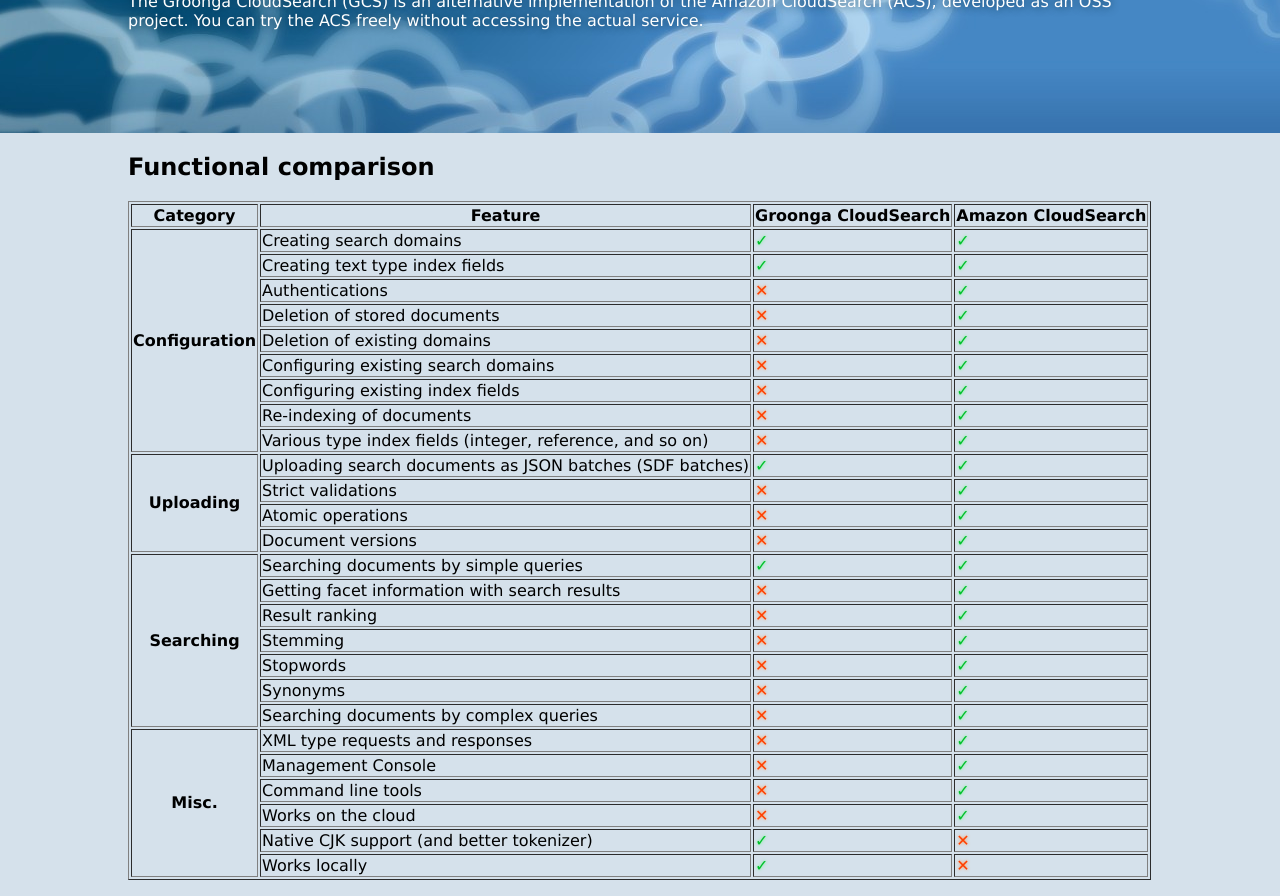
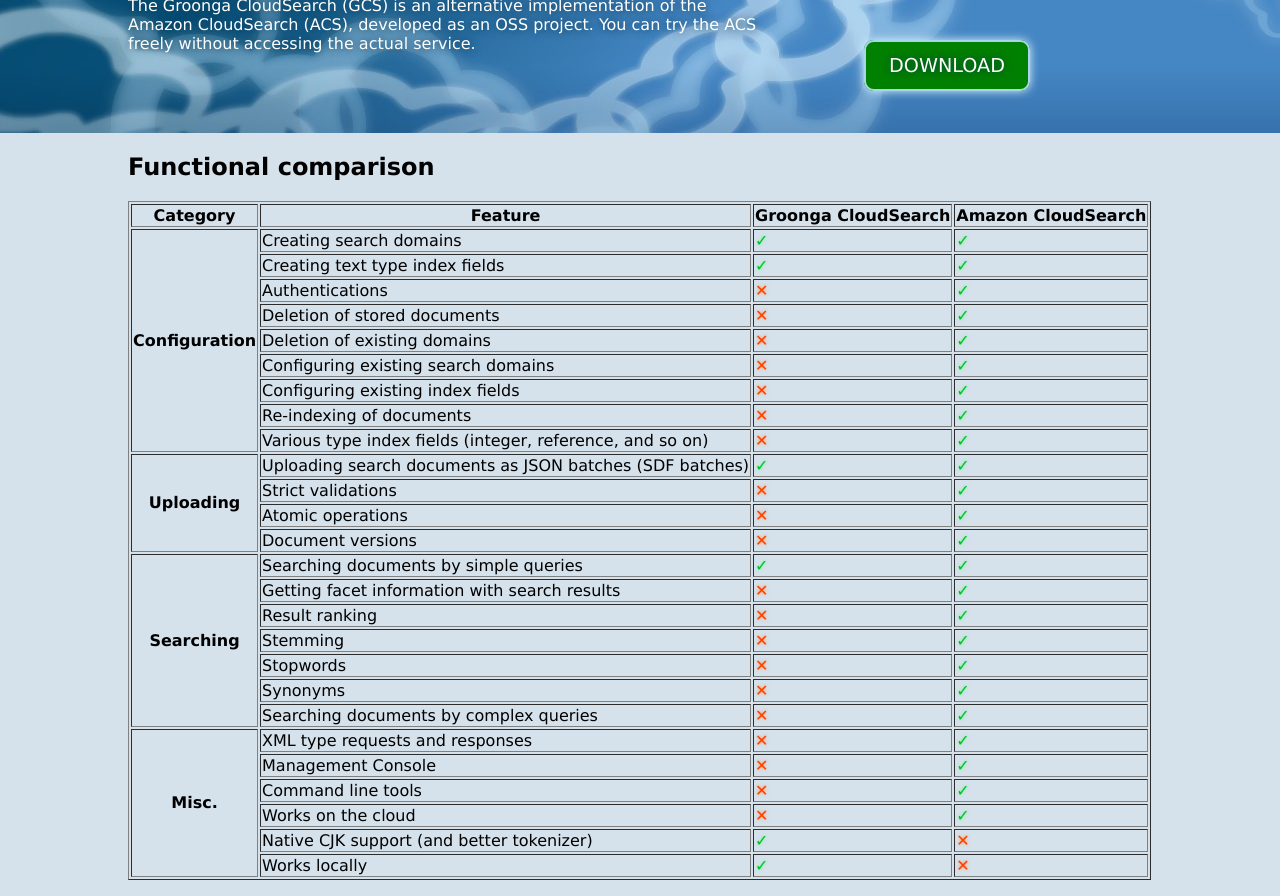
Before and after one commit to groonga/gcs.groonga.org, a Jekyll site: the page built from index.md, in a window 1280 px wide, cut to the strip 153-1049 px from the top of the page. Built offline with Jekyll 4.4.1, drawn with Linux system fonts in a browser that asks for light colours.

Commit message:
Add "Download" button

```diff
--- a/index.md
+++ b/index.md
@@ -6,9 +6,10 @@
 <section id="cover">
   <h1><span class="main-title">Groonga CloudSearch</span>
       <span class="sub-title">Open source implementation of Amazon CloudSearch</span></h1>
-  <p>The Groonga CloudSearch (GCS) is an alternative implementation of
+  <p id="description">The Groonga CloudSearch (GCS) is an alternative implementation of
      the Amazon CloudSearch (ACS), developed as an OSS project.
      You can try the ACS freely without accessing the actual service.</p>
+  <p id="download"><a href="./install.html">Download</a></p>
 </section>
 
 ## Functional comparison
--- a/stylesheets/screen/home.css
+++ b/stylesheets/screen/home.css
@@ -8,6 +8,7 @@
   margin: 0 -12.5%;
   padding-bottom: 30px;
   padding-top: 30px;
+  position: relative;
 }
 
 #cover > * {
@@ -25,6 +26,7 @@
 #cover h1 {
   font-size: 100%;
   font-style: italic;
+  margin-bottom: 20px;
 }
 
 #cover h1 .main-title {
@@ -40,3 +42,33 @@
   display: block;
   font-size: 110%;
 }
+
+#description {
+  width: 50%;
+}
+
+#download {
+  position: absolute;
+  bottom: 40px;
+  margin: 0;
+  padding: 0 0 1em;
+  right: 12.5%;
+  width: 20%;
+}
+
+#download a {
+  background: green;
+  border: 2px solid #AAD5E8;
+  -moz-border-radius: 0.5em;
+  -webkit-border-radius: 0.5em;
+  border-radius: 0.5em;
+  -moz-box-shadow: #D9F3FF 0 0 0.5em;
+  -webkit-box-shadow: #D9F3FF 0 0 0.5em;
+  box-shadow: #D9F3FF 0 0 0.5em;
+  clear: none;
+  color: white;
+  font-size: 120%;
+  padding: 0.6em 1.2em;
+  text-decoration: none;
+  text-transform: uppercase;
+}
```
